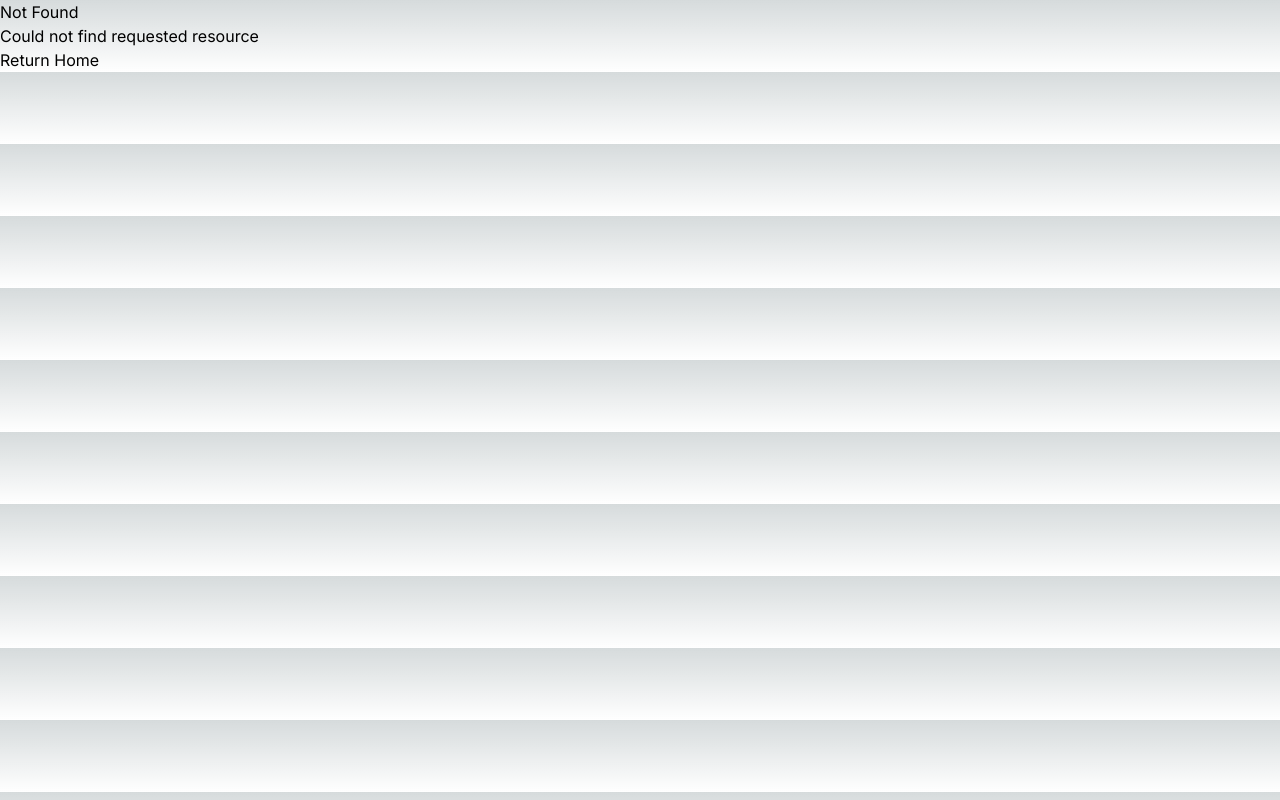
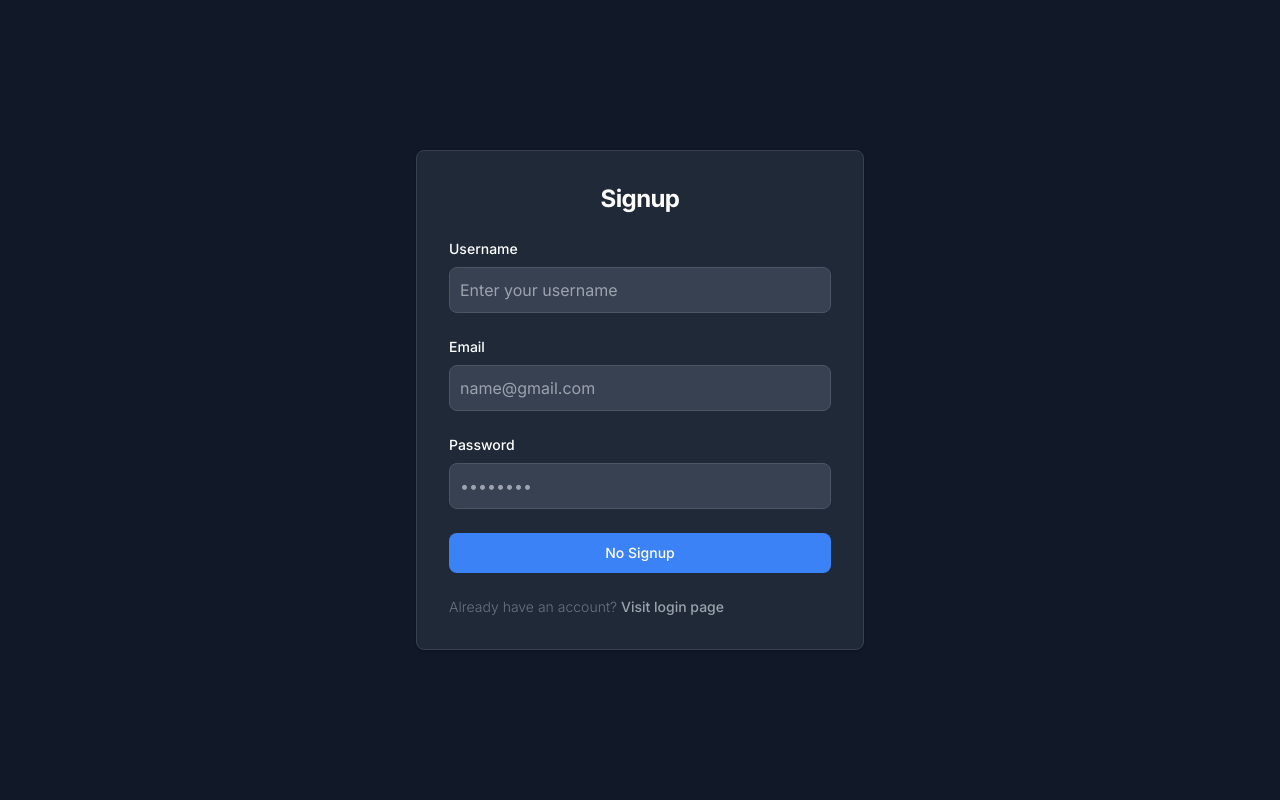
Before and after one commit to Atanu0341/Auth-Nextjs, a Next.js app: page /signup in a window 1280 px wide. Before the commit this address had no page. Built offline with nearby package versions, Linux system fonts and the light colour scheme.

Commit message:
Add signup page component

```diff
--- /dev/null
+++ b/src/app/signup/page.tsx
@@ -0,0 +1,133 @@
+"use client";
+
+import React, { useEffect } from "react";
+import { useRouter } from "next/navigation";
+import Link from "next/link";
+import { toast } from "react-hot-toast";
+import axios from "axios";
+
+export default function SignupPage() {
+
+    const router = useRouter()
+
+    const [user, setUser] = React.useState({
+        email: "",
+        password: "",
+        username: "",
+    });
+
+    const [buttonDisabled, setButtonDisabled] = React.useState(false);
+
+    const [loading, setLoading] = React.useState(false)
+
+    const onSignup = async () => {
+        try {
+            setLoading(true);
+            const response = await axios.post("/api/users/signup", user)
+            console.log("Signup Succes", response.data)
+            toast.success('Signup Success')
+            router.push('/login');
+
+        } catch (error: any) {
+            console.log("Signup failed", error.message)
+            toast.error(error.message);
+        }
+        finally {
+            setLoading(false)
+        }
+    };
+
+    useEffect(() => {
+        if (user.email.length > 0 && user.password.length > 0 && user.username.length > 0) {
+            setButtonDisabled(false);
+        } else {
+            setButtonDisabled(true);
+        }
+    }, [user])
+
+    return (
+        <div className="bg-gray-900">
+            <div className="flex flex-col items-center justify-center px-6 py-8 mx-auto md:h-screen lg:py-0">
+                <div className="w-full rounded-lg shadow border md:mt-0 sm:max-w-md xl:p-0 bg-gray-800 border-gray-700">
+                    <div className="p-6 space-y-4 md:space-y-6 sm:p-8">
+                        <h1 className="text-xl font-bold leading-tight tracking-tight md:text-2xl text-white text-center">
+                            {loading ? "Processing...." : "Signup"}
+                        </h1>
+                        <div className="space-y-4 md:space-y-6">
+                            <div>
+                                <label
+                                    htmlFor="username"
+                                    className="block mb-2 text-sm font-medium text-white"
+                                >
+                                    Username
+                                </label>
+                                <input
+                                    id="username"
+                                    type="text"
+                                    value={user.username}
+                                    onChange={(e) =>
+                                        setUser({ ...user, username: e.target.value })
+                                    }
+                                    placeholder="Enter your username"
+                                    className=" border  xt-sm rounded-lg block w-full p-2.5 bg-gray-700 border-gray-600 placeholder-gray-400 text-white focus:ring-blue-500 focus:border-blue-500"
+                                />
+                            </div>
+                            <div>
+                                <label
+                                    htmlFor="email"
+                                    className="block mb-2 text-sm font-medium text-white"
+                                >
+                                    Email
+                                </label>
+                                <input
+                                    type="email"
+                                    name="email"
+                                    id="email"
+                                    className=" border  xt-sm rounded-lg block w-full p-2.5 bg-gray-700 border-gray-600 placeholder-gray-400 text-white focus:ring-blue-500 focus:border-blue-500"
+                                    placeholder="name@gmail.com"
+                                    value={user.email}
+                                    onChange={(e) => setUser({ ...user, email: e.target.value })}
+                                />
+                            </div>
+                            <div>
+                                <label
+                                    htmlFor="password"
+                                    className="block mb-2 text-sm font-medium text-white"
+                                >
+                                    Password
+                                </label>
+                                <input
+                                    type="password"
+                                    name="password"
+                                    id="password"
+                                    placeholder="••••••••"
+                                    className=" border  xt-sm rounded-lg block w-full p-2.5 bg-gray-700 border-gray-600 placeholder-gray-400 text-white focus:ring-blue-500 focus:border-blue-500"
+                                    value={user.password}
+                                    onChange={(e) =>
+                                        setUser({ ...user, password: e.target.value })
+                                    }
+                                />
+                            </div>
+                            <button
+                                onClick={onSignup}
+                                className="w-full text-white bg-blue-500 hover:bg-primary-700 focus:ring-4 focus:outline-none focus:ring-primary-300 font-medium rounded-lg text-sm px-5 py-2.5 text-center bg-primary-600 hover:bg-primary-700 focus:ring-primary-800"
+                            >
+                                {buttonDisabled ? "No Signup" : "Signup"}
+                            </button>
+                            <p className="text-sm font-light text-gray-500 dark:text-gray-400">
+                                Already have an account?{" "}
+                                <Link
+                                    href="/login"
+                                    className="font-medium hover:underline text-gray-400"
+                                >
+                                    Visit login page
+                                </Link>
+                            </p>
+                        </div>
+                    </div>
+                </div>
+            </div>
+        </div>
+
+    );
+}
```
